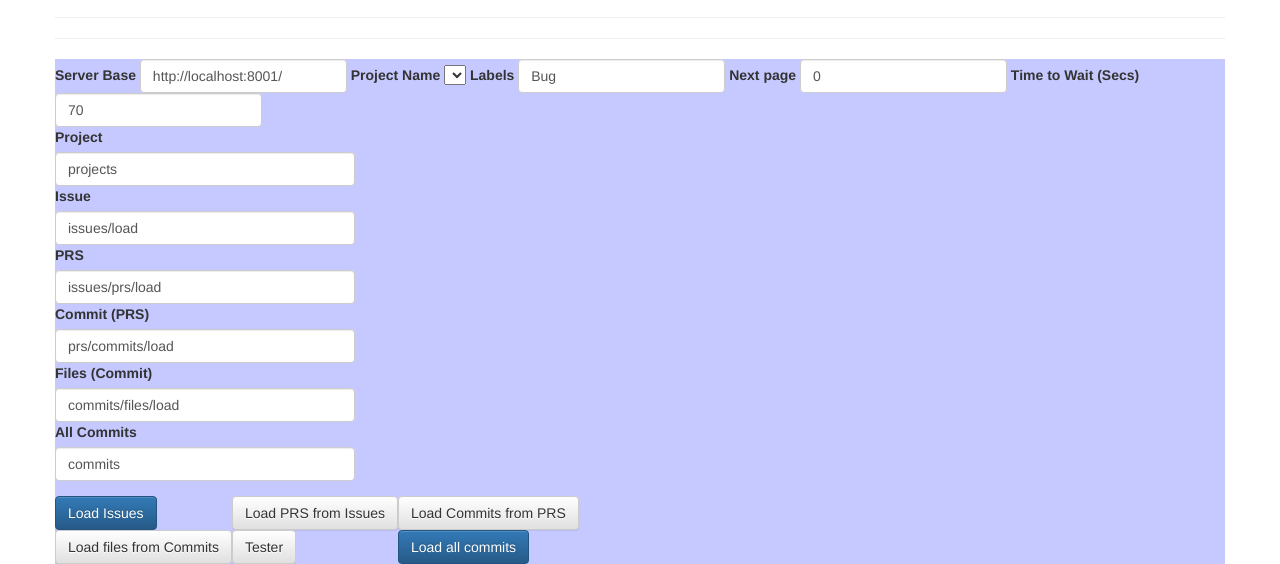
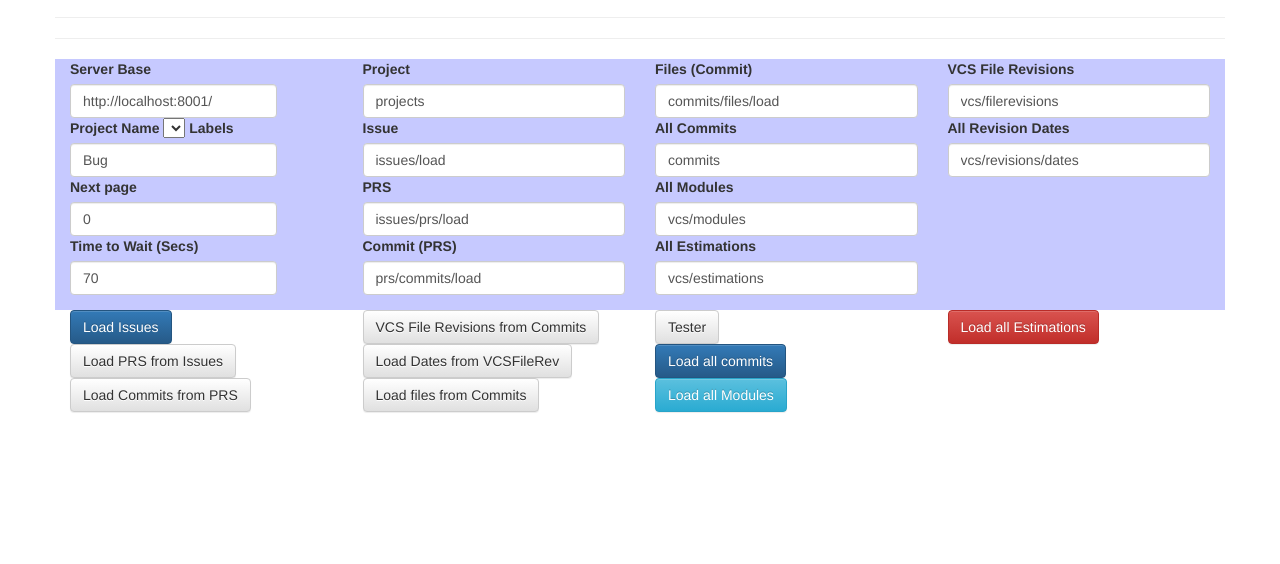
Before and after one commit to omitobi/issuesminer_front, a plain HTML site: page issuesminer.html in a window 1280 px wide. Shown: the part 457-1021 px from the top of the page. After the commit the page ends 884 px from the top, so only its background shows below. Drawn offline with Linux system fonts and the light colour scheme; no server answers.

Commit message:
Add other estimations, filerevisions etc routes, format view to look better

```diff
--- a/issuesminer.html
+++ b/issuesminer.html
@@ -62,8 +62,8 @@
             <hr>
         </div>
         <div class="row" style="background: #c6c9ff" id="loaders">
-            <div>
-                <div class="form-inline">
+
+                <div class="form-inline col-md-3">
                     <div class="form-group">
                         <label for="server_base">Server Base</label>
                         <input type="text" name="server_base" id="server_base" class="form-control"
@@ -87,60 +87,111 @@
                 </div>
 
 
-                <div style="width: 300px;">
+                <div class="col-md-3">
                     <div class="form-group">
                         <label for="project_route">Project</label>
                         <input type="text" name="project_route" id="project_route" class="form-control"
                                value="projects">
+
                         <label for="issue_route">Issue</label>
                         <input type="text" name="issue_route" id="issue_route" class="form-control"
                                value="issues/load">
+
                         <label for="prs_route">PRS</label>
                         <input type="text" name="prs_route" id="prs_route" class="form-control"
                                value="issues/prs/load">
+
                         <label for="prs_commit_route">Commit (PRS)</label>
                         <input type="text" name="prs_commit_route" id="prs_commit_route" class="form-control"
                                value="prs/commits/load">
+                    </div>
+                </div>
+
+                <div class="col-md-3">
+                    <div class="form-group">
                         <label for="files_route">Files (Commit) </label>
                         <input type="text" name="files_route" id="files_route" class="form-control"
                                value="commits/files/load">
+
                         <label for="all_commits_route">All Commits </label>
                         <input type="text" name="all_commits_route" id="all_commits_route" class="form-control"
                                value="commits">
+
+                        <label for="all_modules_route">All Modules </label>
+                        <input type="text" name="all_modules_route" id="all_modules_route" class="form-control"
+                               value="vcs/modules">
+
+                        <label for="all_estimations_route">All Estimations </label>
+                        <input type="text" name="all_estimations_route" id="all_estimations_route" class="form-control"
+                               value="vcs/estimations">
                     </div>
                 </div>
 
+            <div class="col-md-3">
+                <div class="form-group">
+                    <label for="all_vcs_filerevisions_routes">VCS File Revisions </label>
+                    <input type="text" name="all_vcs_filerevisions_routes" id="all_vcs_filerevisions_routes" class="form-control"
+                           value="vcs/filerevisions">
+
+                    <label for="all_vcsdates_routes">All Revision Dates </label>
+                    <input type="text" name="all_vcsdates_routes" id="all_vcsdates_routes" class="form-control"
+                           value="vcs/revisions/dates">
+                </div>
+            </div>
 
 
-                <div>
-                    <table>
-                        <tr>
-                            <td>
+        </div>
+
+        <div class="row">
+                    <div class="col-md-3">
+                        <div class="form-group">
+                            <div>
                                 <button type="button" id="issueLoader" class="btn btn-primary">Load Issues</button>
-                            </td>
-                            <td>
+                            </div>
+                            <div>
                                 <button type="button" id="prsFromIssuesLoader" class="btn btn-default">Load PRS from Issues</button>
-                            </td>
-                            <td>
+                            </div>
+                            <div>
                                 <button type="button" id="commitsLoader" class="btn btn-default">Load Commits from PRS</button>
-                            </td>
-                        </tr>
+                            </div>
+                        </div>
+                    </div>
+                    <div class="col-md-3">
+                            <div class="form-group">
+                            <div>
+                                <button type="button" id="vcsFileRevisionsLoader" class="btn btn-default">VCS File Revisions from Commits</button>
+                            </div>
+                            <div>
+                                <button type="button" id="vcsDatesRevisionLoader" class="btn btn-default">Load Dates from VCSFileRev</button>
+                            </div>
+                            <div>
+                                <button type="button" id="commitsFilesLoader" class="btn btn-default">Load files from Commits</button>
+                            </div>
 
-                        <tr>
-                            <td>
-                                <button type="button" id="commitsFilesLoader" class="btn btn-default">Load files from Commits</button>
-                            </td>
-                            <td>
+                        </div>
+                    </div>
+                    <div class="col-md-3">
+                        <div class="form-group">
+                            <div>
                                 <button type="button" id="tester" class="btn btn-default">Tester</button>
-                            </td>
-                            <td>
+                            </div>
+                            <div>
                                 <button type="button" id="allCommitsLoader" class="btn btn-primary">Load all commits</button>
-                            </td>
-                        </tr>
-                    </table>
+                            </div>
+                            <div>
+                                <button type="button" id="allModulesLoader" class="btn btn-info">Load all Modules</button>
+                            </div>
+                        </div>
+                    </div>
+                    <div class="col-md-3">
+                        <div class="form-group">
+                            <div>
+                                <button type="button" id="allEstimationsLoader" class="btn btn-danger">Load all Estimations</button>
+                            </div>
+                        </div>
+                    </div>
+
                 </div>
-            </div>
-        </div>
     </div>
 </body>
 
--- a/js/js.js
+++ b/js/js.js
@@ -18,6 +18,12 @@ $(document).ready(function() {
     var _commits_route = $('#prs_commit_route').val();
     var _files_changes_route = $('#files_route').val();
     var _all_commmits_route = $('#all_commits_route').val();
+
+    var all_modules_routes = $('#all_modules_route').val();
+    var all_estimations_route = $('#all_estimations_route').val();
+
+    var all_vcs_file_revisions_route = $('#all_vcs_filerevisions_routes').val();
+    var all_vcs_dates_rout = $('#all_vcsdates_routes').val();
 
     function next_page()  {
         return ($('#start_page').val() != 0) ?
@@ -62,6 +68,11 @@ $(document).ready(function() {
         _commits_route = $('#prs_commit_route').val();
         _files_changes_route = $('#files_route').val();
         _all_commmits_route = $('#all_commits_route').val();
+
+        all_modules_routes = $('#all_modules_route').val();
+        all_estimations_route = $('#all_estimations_route').val();
+        all_vcs_file_revisions_route = $('#all_vcs_filerevisions_routes').val();
+        all_vcs_dates_rout = $('#all_vcsdates_routes').val();
     }
     $('#issueLoader').on('click', function () {
         setLabelsAndName();
@@ -91,6 +102,7 @@ $(document).ready(function() {
 
     $('#commitsFilesLoader').on('click', function () {
         setLabelsAndName();
+        setAllFields();
         var _i_url = base+_files_changes_route+'?project_name='+project_name;
         load_(_i_url);
     });
@@ -105,6 +117,34 @@ $(document).ready(function() {
             '&per_page=100'+next_page();
         loadIssuesLoader(theUrl);
 
+    });
+
+    $('#allModulesLoader').on('click', function () {
+        setLabelsAndName();
+        setAllFields();
+        var _i_url = base+all_modules_routes+'?project_name='+project_name;
+        load_(_i_url);
+    });
+
+    $('#allEstimationsLoader').on('click', function () {
+        setLabelsAndName();
+        setAllFields();
+        var _i_url = base+all_estimations_route+'?project_name='+project_name;
+        load_(_i_url);
+    });
+
+    $('#vcsFileRevisionsLoader').on('click', function () {
+        setLabelsAndName();
+        setAllFields();
+        var _i_url = base+all_vcs_file_revisions_route+'?project_name='+project_name;
+        load_(_i_url);
+    });
+
+    $('#vcsDatesRevisionLoader').on('click', function () {
+        setLabelsAndName();
+        setAllFields();
+        var _i_url = base+all_vcs_dates_rout+'?project_name='+project_name;
+        load_(_i_url);
     });
 
     function startTimer(duration, display) {
@@ -178,7 +218,7 @@ $(document).ready(function() {
                         $('#status_table').find('tbody').append(
                             "<tr> " +
                                 " <td> " +
-                                incr +
+                            (incr) +
                                 "</td>" +
                                 " <td> " +
                                 data.message +
@@ -215,6 +255,7 @@ $(document).ready(function() {
             success: function (data) {
                 if(data.status === 'success')
                 {
+                    incr++;
                     if(data.extra != 'covered' ){
 
                         $max_time = $('#time_to_wait').val()*1000;
```
